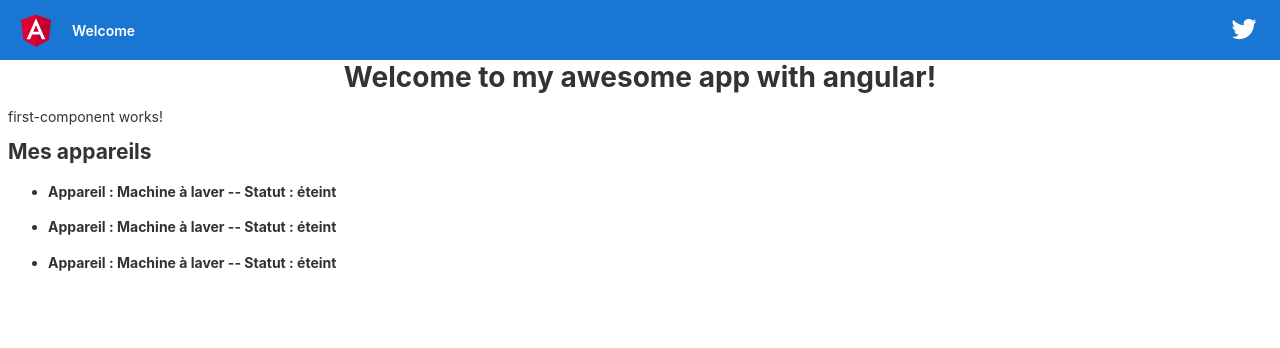
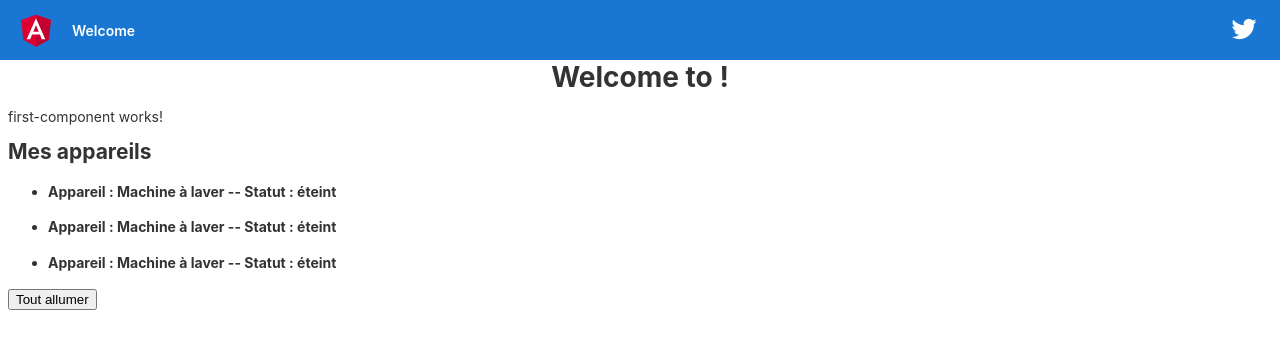
Before and after one commit to Antoine-Goncalves/FirstProjectAngular, an Angular app: page / in a window 1280 px wide. Shown: the top 348 px of the page. Built offline with nearby package versions, Linux system fonts and the light colour scheme.

Commit message:
:construction: create button for Authentification Test

```diff
--- a/src/app/app.component.html
+++ b/src/app/app.component.html
@@ -353,6 +353,7 @@
         <app-appareil></app-appareil>
         <app-appareil></app-appareil>
       </ul>
+      <button class="btn btn-success" [disabled]="isAuth">Tout allumer</button>
     </div>
   </div>
 </div>
--- a/src/app/app.component.ts
+++ b/src/app/app.component.ts
@@ -6,5 +6,5 @@
   styleUrls: ["./app.component.scss"]
 })
 export class AppComponent {
-  title = "my awesome app with angular";
+  isAuth = false;
 }
```
